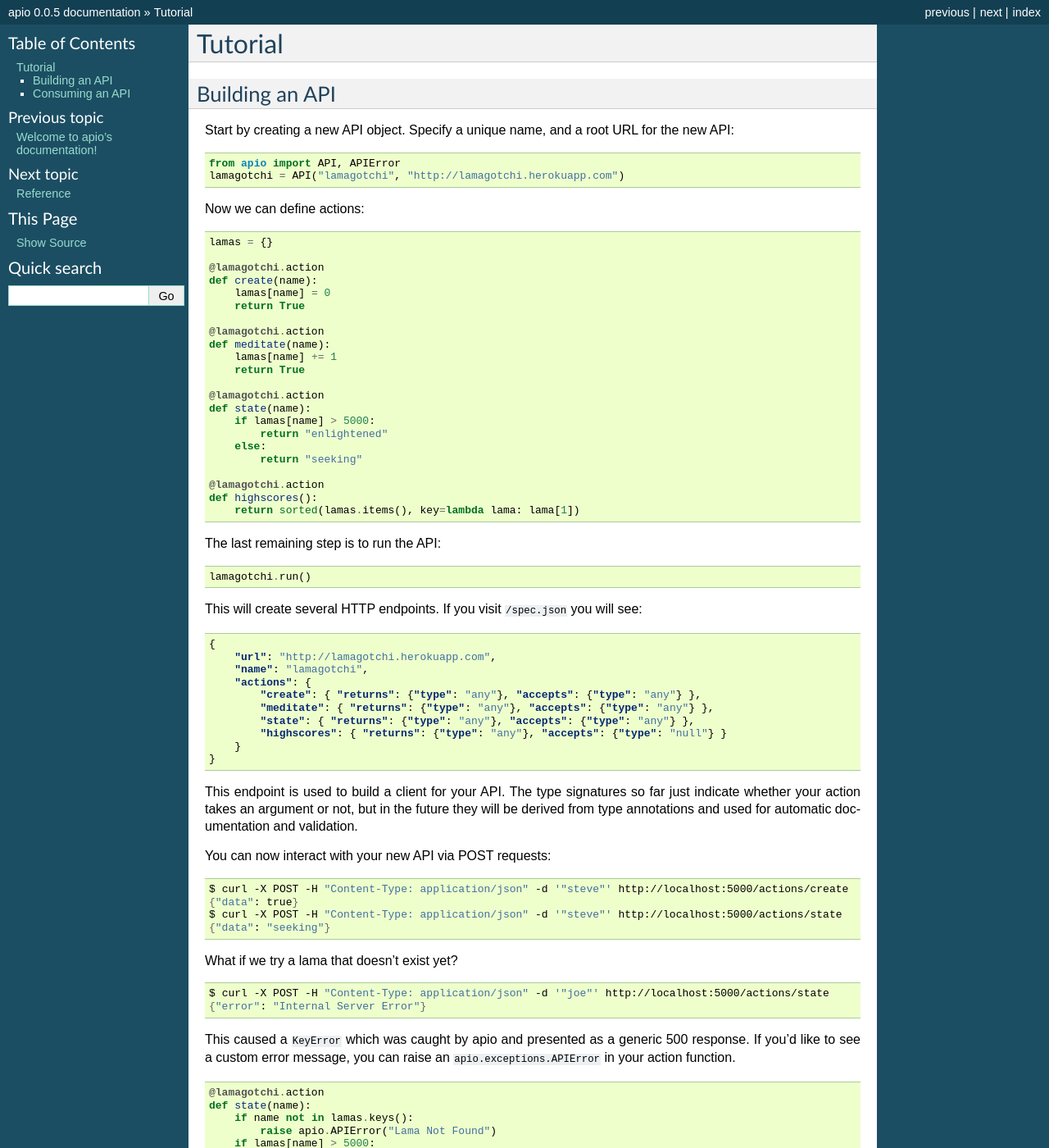
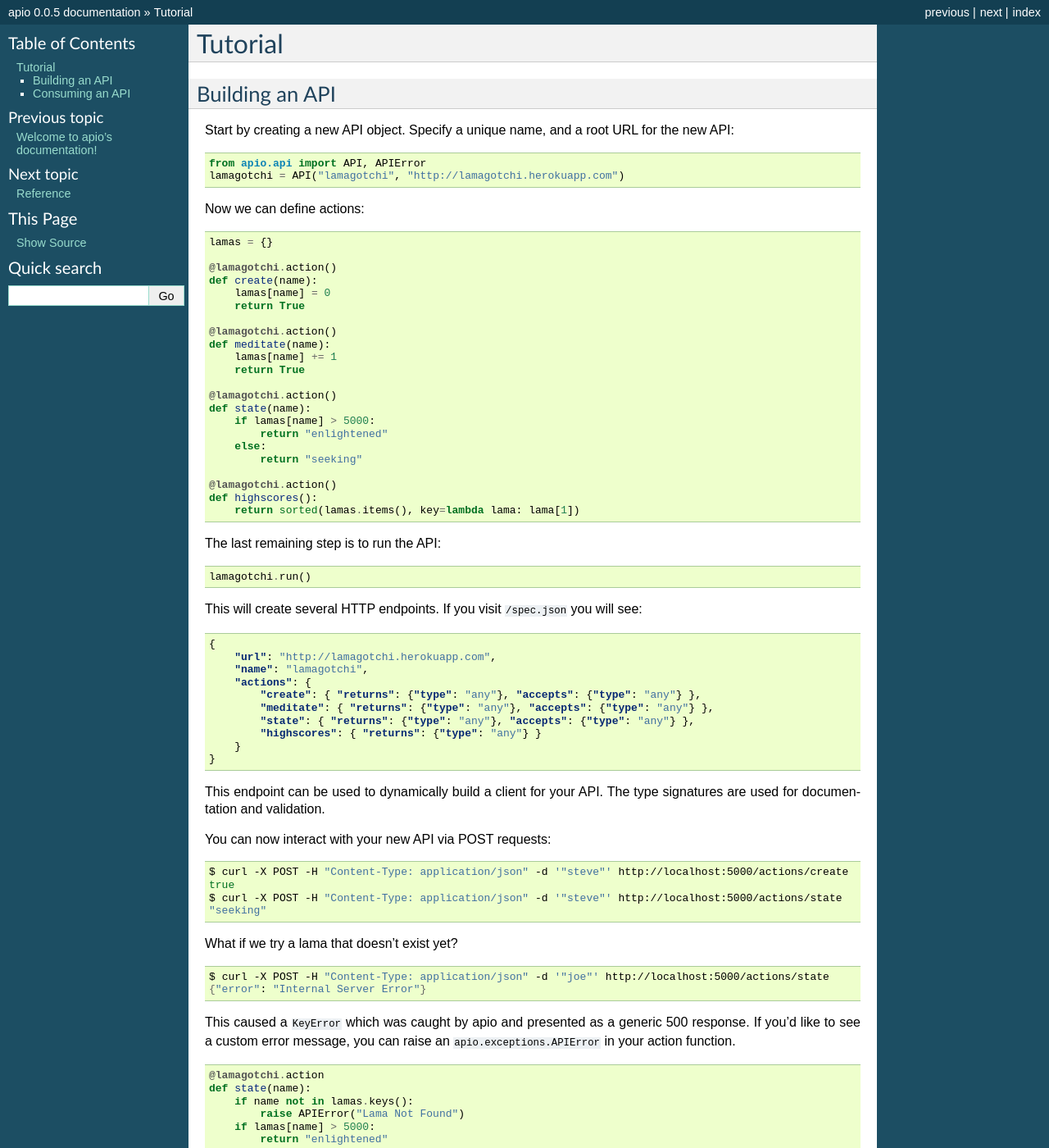
Before and after one commit to cosmic-api/cosmic.py, a Sphinx documentation site: the page built from docs/source/tutorial.rst, in a window 1280 px wide and 1400 px high. Shown: the whole window at 82% size. Built offline with Sphinx 7.4.7, drawn with Linux system fonts in a browser that asks for light colours.

Commit message:
Update tutorial

```diff
--- a/docs/source/tutorial.rst
+++ b/docs/source/tutorial.rst
@@ -6,31 +6,31 @@ Building an API
 
 Start by creating a new API object. Specify a unique name, and a root URL for the new API::
 
-    from apio import API, APIError
+    from apio.api import API, APIError
     lamagotchi = API("lamagotchi", "http://lamagotchi.herokuapp.com")
 
 Now we can define actions::
 
     lamas = {}
 
-    @lamagotchi.action
+    @lamagotchi.action()
     def create(name):
         lamas[name] = 0
         return True
 
-    @lamagotchi.action
+    @lamagotchi.action()
     def meditate(name):
         lamas[name] += 1
         return True
 
-    @lamagotchi.action
+    @lamagotchi.action()
     def state(name):
         if lamas[name] > 5000:
             return "enlightened"
         else:
             return "seeking"
 
-    @lamagotchi.action
+    @lamagotchi.action()
     def highscores():
         return sorted(lamas.items(), key=lambda lama: lama[1])
 
@@ -49,21 +49,21 @@ This will create several HTTP endpoints. If you visit ``/spec.json`` you will se
             "create": { "returns": {"type": "any"}, "accepts": {"type": "any"} },
             "meditate": { "returns": {"type": "any"}, "accepts": {"type": "any"} },
             "state": { "returns": {"type": "any"}, "accepts": {"type": "any"} },
-            "highscores": { "returns": {"type": "any"}, "accepts": {"type": "null"} }
+            "highscores": { "returns": {"type": "any"} }
         }
     }
 
-This endpoint is used to build a client for your API.
-The type signatures so far just indicate whether your action takes an argument or not, but in the future they will be derived from type annotations and used for automatic documentation and validation.
+This endpoint can be used to dynamically build a client for your API.
+The type signatures are used for documentation and validation.
 
 You can now interact with your new API via POST requests:
 
 .. code:: bash
 
     $ curl -X POST -H "Content-Type: application/json" -d '"steve"' http://localhost:5000/actions/create
-    {"data": true}
+    true
     $ curl -X POST -H "Content-Type: application/json" -d '"steve"' http://localhost:5000/actions/state
-    {"data": "seeking"}
+    "seeking"
 
 What if we try a lama that doesn't exist yet?
 
@@ -80,7 +80,7 @@ If you'd like to see a custom error message, you can raise an ``apio.exceptions.
     @lamagotchi.action
     def state(name):
         if name not in lamas.keys():
-            raise apio.APIError("Lama Not Found")
+            raise APIError("Lama Not Found")
         if lamas[name] > 5000:
             return "enlightened"
         else:
@@ -98,9 +98,9 @@ Now that we've launched our API on Heroku (see `this page <https://devcenter.her
 
 .. code:: python
 
-    >>> from apio import API
+    >>> from apio.api import API
     >>> lamagotchi = API.load("http://lamagotchi.herokuapp.com/spec.json")
-    >>> steve = lamagotchi.actions.create("steve")
+    >>> lamagotchi.actions.create("steve")
     >>> lamagotchi.actions.state("steve")
     u'seeking'
     >>> lamagotchi.actions.state("joe")
```
